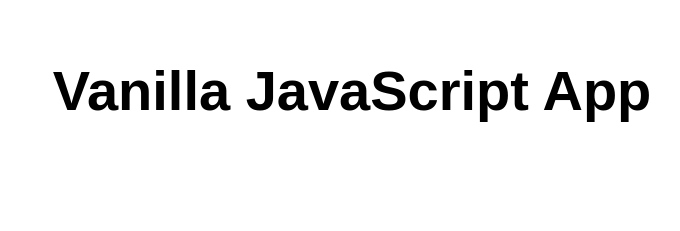
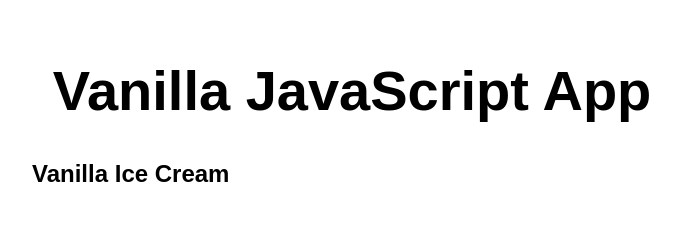
Before and after one commit to yvanupsud/my-first-static-web-app, a plain HTML site: page index.html in a window 1280 px wide. Shown: the whole page, without its empty margins (288-968 px from the left). Drawn offline with Linux system fonts and the light colour scheme.

Commit message:
modified:   .github/workflows/azure-static-web-apps-white-sky-09d4ccb10.yml 	modified:   index.html 	modified:   src/index.html

```diff
--- a/index.html
+++ b/index.html
@@ -11,6 +11,7 @@
 <body>
   <main>
     <h1>Vanilla JavaScript App</h1>
+    <h2>Vanilla Ice Cream</h2>
   </main>
 </body>
 
```
Also changed, not shown: src/index.html (+1 -0 lines), 1 other file.
